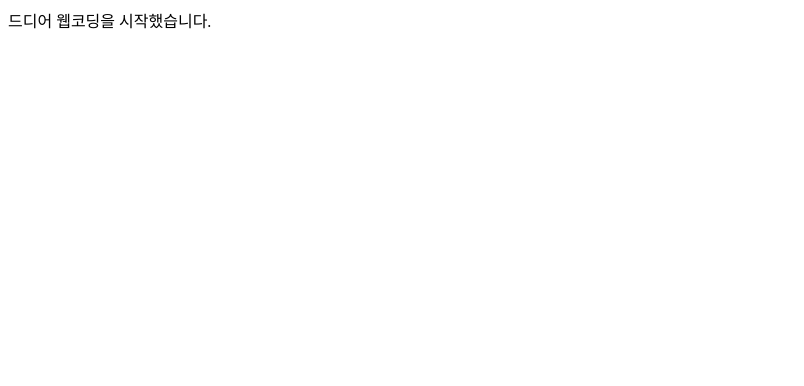
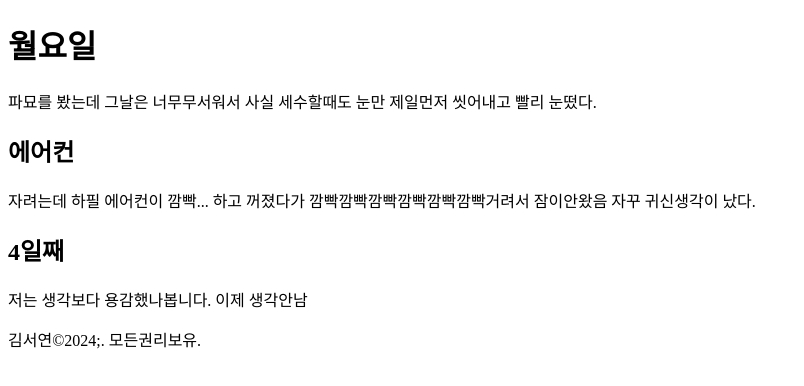
Before and after one commit to seoyeon13/new2024, a plain HTML site: page index.html in a window 1280 px wide. Shown: the whole page, without its empty margins (0-804 px from the left). Drawn offline with Linux system fonts and the light colour scheme.

Commit message:
Add files via upload

```diff
--- a/index.html
+++ b/index.html
@@ -6,6 +6,21 @@
 	<title>오늘연습</title>
 </head>
 <body>
-	드디어 웹코딩을 시작했습니다.
+	<header>
+		<h1>월요일</h1>
+		<p>파묘를 봤는데 그날은 너무무서워서 사실 세수할때도 눈만 제일먼저 씻어내고 빨리 눈떴다.</p>
+	</header>
+	<section>
+		<h2>에어컨</h2>
+		<p>자려는데 하필 에어컨이 깜빡... 하고 꺼졌다가 깜빡깜빡깜빡깜빡깜빡깜빡거려서 잠이안왔음
+		자꾸 귀신생각이 났다.</p>
+	</section>
+	<section>
+		<h2>4일째</h2>
+		<p>저는 생각보다 용감했나봅니다. 이제 생각안남</p>
+	</section>
+	<footer>
+		김서연&copy2024;. 모든권리보유.
+	</footer>
 </body>
 </html>
```
